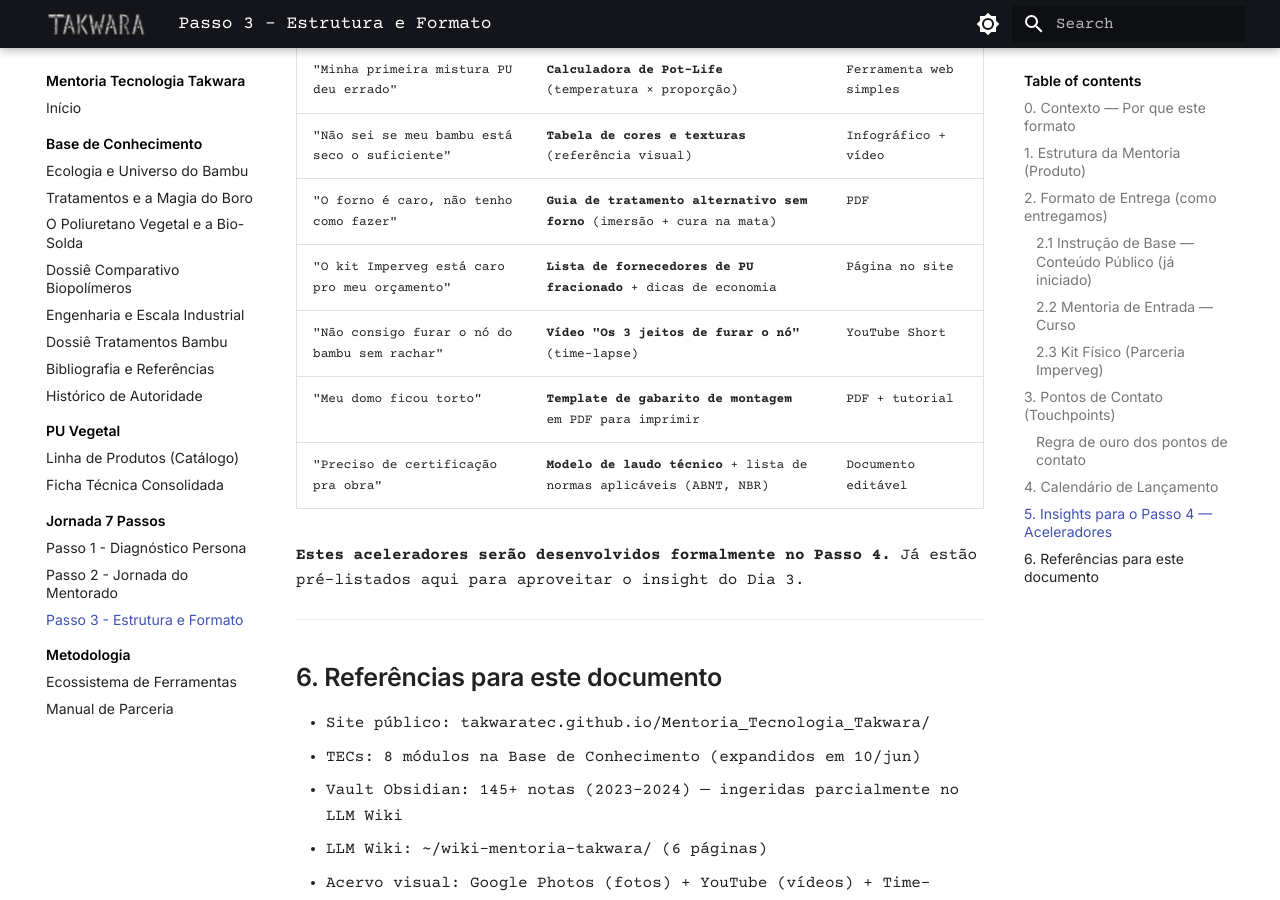
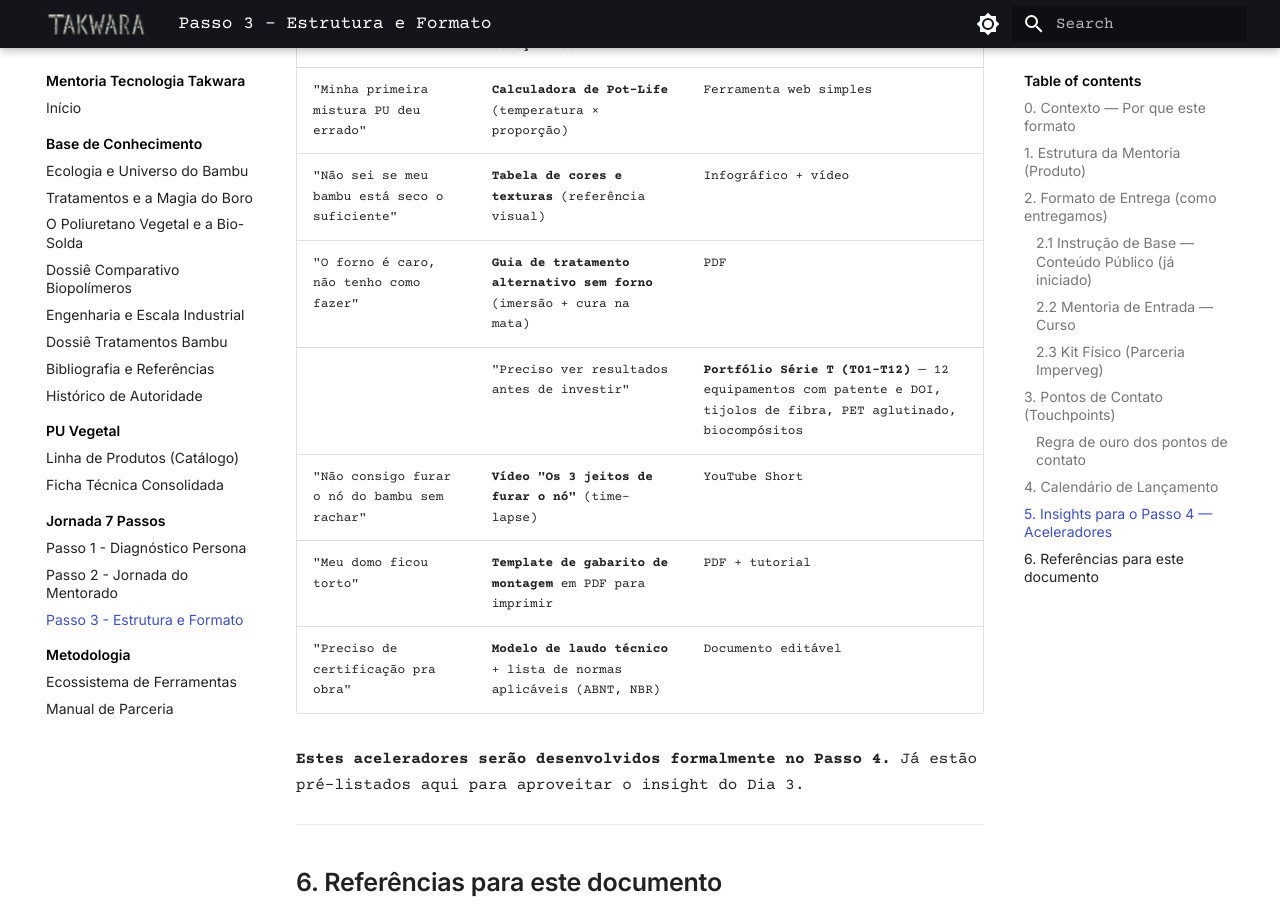
Before and after one commit to takwaratec/Mentoria_Tecnologia_Takwara, an MkDocs documentation site: the page built from docs/03_JORNADA_7_PASSOS/PASSO_03_Estrutura_Formato.md, in a window 1280 px wide and 900 px high, scrolled down 4688 px. Built offline with MkDocs 1.6.1 and Material for MkDocs 9.7.7, drawn with Linux system fonts in a browser that asks for light colours.

Commit message:
fix: remove supplier reference from Passo 3, replace with Série T portfolio (T01-T12)

```diff
--- a/docs/03_JORNADA_7_PASSOS/PASSO_03_Estrutura_Formato.md
+++ b/docs/03_JORNADA_7_PASSOS/PASSO_03_Estrutura_Formato.md
@@ -152,7 +152,7 @@ Aplicando à Mentoria Takwara, identifico estas **travas prováveis** e sugestõ
 | "Minha primeira mistura PU deu errado" | **Calculadora de Pot-Life** (temperatura × proporção) | Ferramenta web simples |
 | "Não sei se meu bambu está seco o suficiente" | **Tabela de cores e texturas** (referência visual) | Infográfico + vídeo |
 | "O forno é caro, não tenho como fazer" | **Guia de tratamento alternativo sem forno** (imersão + cura na mata) | PDF |
-| "O kit Imperveg está caro pro meu orçamento" | **Lista de fornecedores de PU fracionado** + dicas de economia | Página no site |
+|| "Preciso ver resultados antes de investir" | **Portfólio Série T (T01-T12)** — 12 equipamentos com patente e DOI, tijolos de fibra, PET aglutinado, biocompósitos | Página no site + vídeos |
 | "Não consigo furar o nó do bambu sem rachar" | **Vídeo "Os 3 jeitos de furar o nó"** (time-lapse) | YouTube Short |
 | "Meu domo ficou torto" | **Template de gabarito de montagem** em PDF para imprimir | PDF + tutorial |
 | "Preciso de certificação pra obra" | **Modelo de laudo técnico** + lista de normas aplicáveis (ABNT, NBR) | Documento editável |
```
